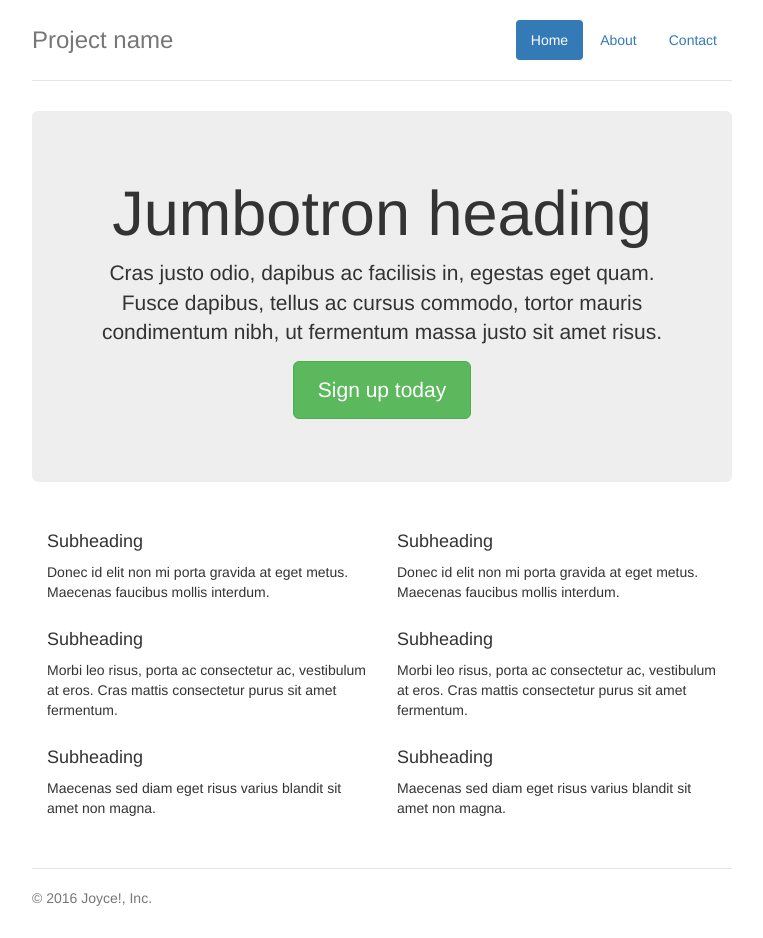
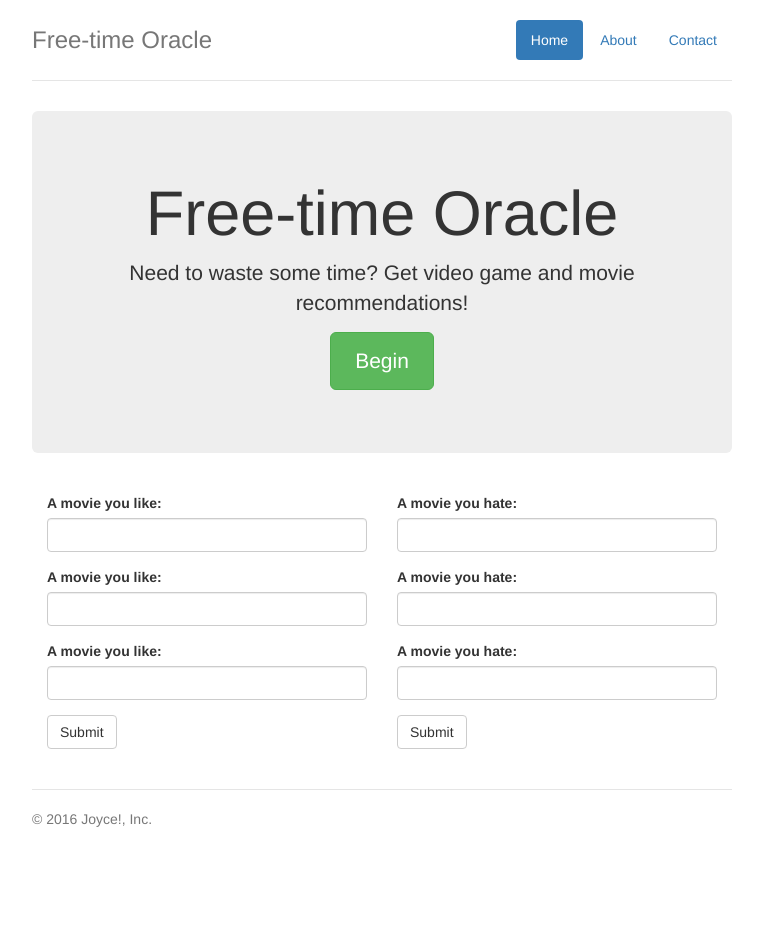
Before and after one commit to JRigelo/free-time-oracle, a plain HTML site: page index.html in a window 1280 px wide. Shown: the whole page, without its empty margins (258-1021 px from the left). After the commit the page ends 859 px from the top, so only its background shows below. Drawn offline with Linux system fonts and the light colour scheme.

Commit message:
Begin movie rec framework

```diff
--- a/index.html
+++ b/index.html
@@ -7,20 +7,20 @@
     <meta name="viewport" content="width=device-width, initial-scale=1">
 
     <!-- More metadata -->
-    <meta name="description" content="A movie-game recommender!">
+    <meta name="description" content="Free-time Oracle">
     <meta name="author" content="Joyce!">
 
     <!-- The favicon! -->
-    <!-- <link rel="icon" href="/static/favicon.png"> -->
+    <!-- <link rel="icon" href="./static/favicon.png"> -->
 
     <!-- The page title -->
-    <title>A movie-game recommender!</title>
+    <title>Free-time Oracle</title>
 
     <!-- Bootstrap core CSS -->
-    <link href="/static/deps/bootstrap/css/bootstrap.min.css" rel="stylesheet">
+    <link href="./static/deps/bootstrap/css/bootstrap.min.css" rel="stylesheet">
 
     <!-- Custom styles for this website -->
-    <link href="/static/deps/css_custom/my.css" rel="stylesheet">
+    <link href="./static/deps/css_custom/my.css" rel="stylesheet">
   </head>
 
   <body>
@@ -34,17 +34,57 @@
             <li role="presentation"><a href="#">Contact</a></li>
           </ul>
         </nav>
-        <h3 class="text-muted">Project name</h3>
+        <h3 class="text-muted">Free-time Oracle</h3>
       </div>
 
       <div class="jumbotron">
-        <h1>Jumbotron heading</h1>
-        <p class="lead">Cras justo odio, dapibus ac facilisis in, egestas eget quam. Fusce dapibus, tellus ac cursus commodo, tortor mauris condimentum nibh, ut fermentum massa justo sit amet risus.</p>
-        <p><a class="btn btn-lg btn-success" href="#" role="button">Sign up today</a></p>
+        <h1>Free-time Oracle</h1>
+        <p class="lead">Need to waste some time? Get video game and movie recommendations!</p>
+        <p><a class="btn btn-lg btn-success" href="#" role="button">Begin</a></p>
       </div>
 
       <div class="row marketing">
-        <div class="col-lg-6">
+
+        <div class="col-sm-6 col-xs-12">
+
+          <div class="form-group">
+            <label for="movie_pos_1">A movie you like:</label>
+            <input type="text" class="form-control" id="movie_pos_1" placeholder="">
+          </div>
+          <div class="form-group">
+            <label for="movie_pos_2">A movie you like:</label>
+            <input type="text" class="form-control" id="movie_pos_2" placeholder="">
+          </div>
+          <div class="form-group">
+            <label for="movie_pos_3">A movie you like:</label>
+            <input type="text" class="form-control" id="movie_pos_3" placeholder="">
+          </div>
+          <button type="submit" class="btn btn-default">Submit</button>
+
+        </div>
+
+        <div class="col-sm-6 col-xs-12">
+
+          <div class="form-group">
+            <label for="movie_neg_1">A movie you hate:</label>
+            <input type="text" class="form-control" id="movie_neg_1" placeholder="">
+          </div>
+          <div class="form-group">
+            <label for="movie_neg_2">A movie you hate:</label>
+            <input type="text" class="form-control" id="movie_neg_2" placeholder="">
+          </div>
+          <div class="form-group">
+            <label for="movie_neg_3">A movie you hate:</label>
+            <input type="text" class="form-control" id="movie_neg_3" placeholder="">
+          </div>
+          <button type="submit" class="btn btn-default">Submit</button>
+
+        </div>
+
+      </div>
+
+      <div class="row marketing hidden">
+        <div class="col-xs-12">
           <h4>Subheading</h4>
           <p>Donec id elit non mi porta gravida at eget metus. Maecenas faucibus mollis interdum.</p>
 
@@ -55,7 +95,7 @@
           <p>Maecenas sed diam eget risus varius blandit sit amet non magna.</p>
         </div>
 
-        <div class="col-lg-6">
+        <div class="col-xs-12">
           <h4>Subheading</h4>
           <p>Donec id elit non mi porta gravida at eget metus. Maecenas faucibus mollis interdum.</p>
 
```
